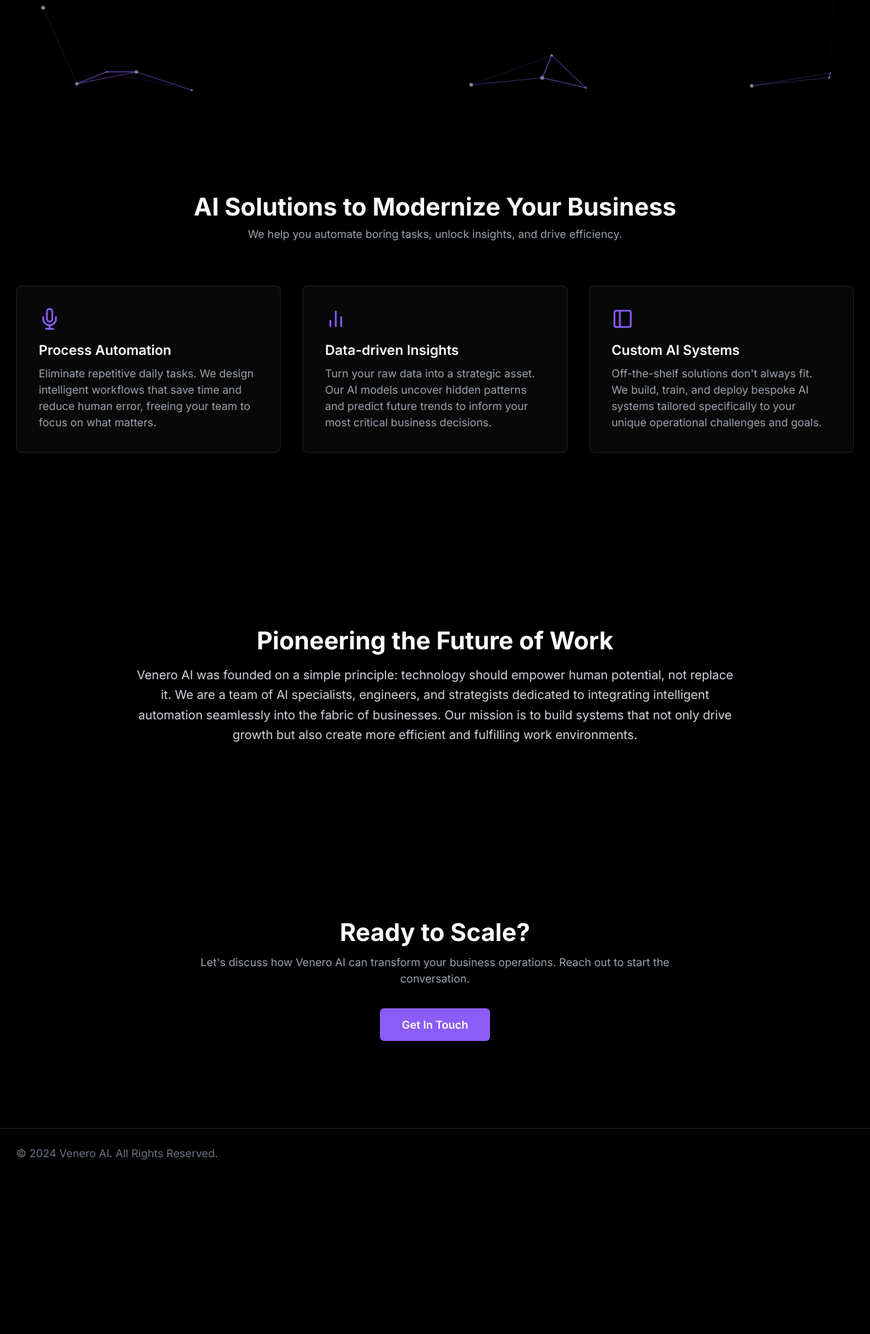
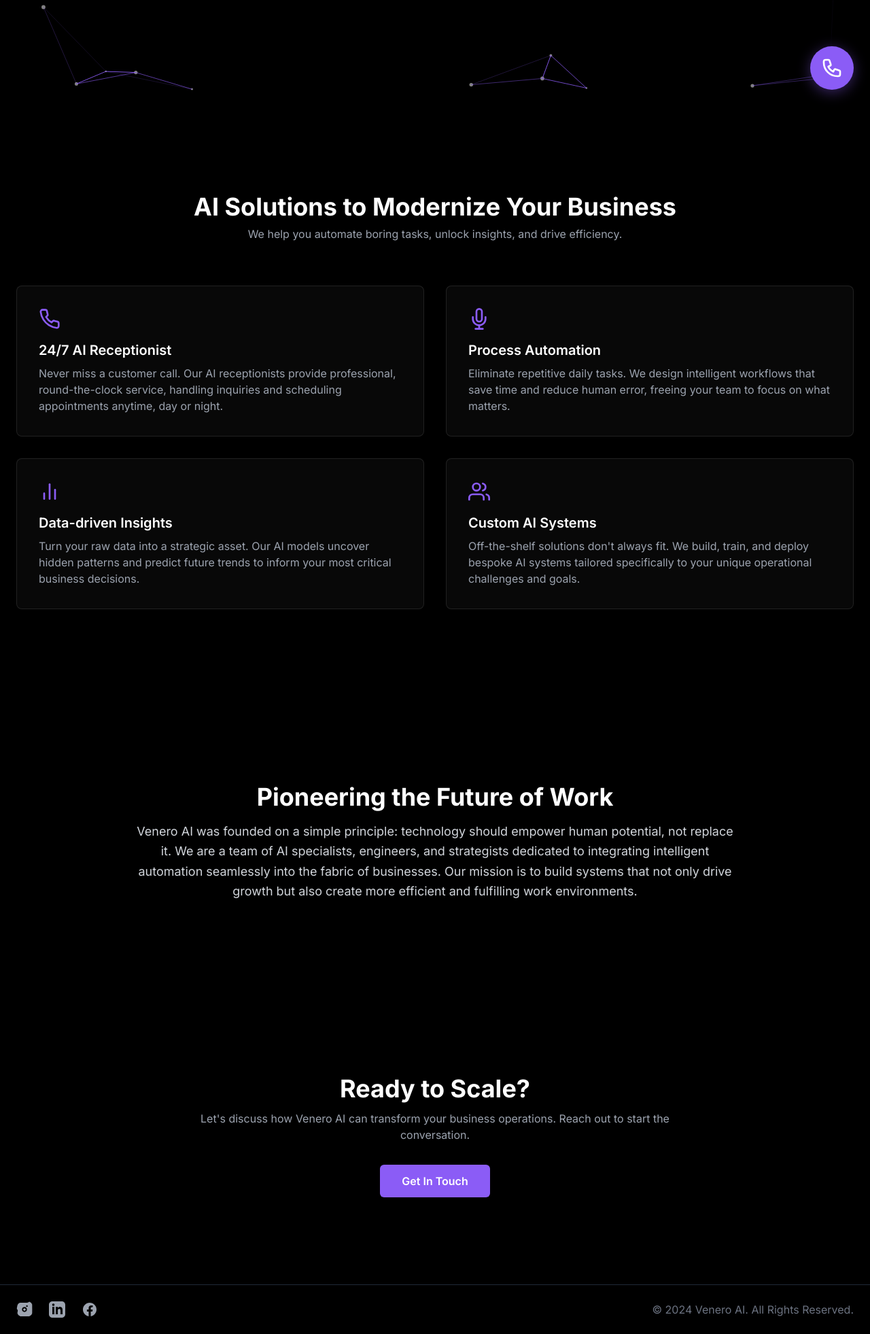
Before and after one commit to samarth-93/venero-ai-, a plain HTML site: page index.html in a window 1280 px wide. Shown: the part 644-2606 px from the top of the page at 68% size. Before the commit the page ends 2376 px from the top, so only its background shows below. Drawn offline with nearby package versions, Linux system fonts and the light colour scheme.

Commit message:
Add files via upload

```diff
--- a/index.html
+++ b/index.html
@@ -3,6 +3,7 @@
 <head>
     <meta charset="UTF-8">
     <meta name="viewport" content="width=device-width, initial-scale=1.0">
+    <meta name="description" content="Venero AI builds custom AI systems to automate tasks, drive efficiency, and scale your business. We specialize in process automation, data insights, and growth.">
     <title>Venero AI - Efficiency. Automation. Growth.</title>
     <script src="https://cdn.tailwindcss.com"></script>
     <link rel="preconnect" href="https://fonts.googleapis.com">
@@ -67,6 +68,14 @@
             background-color: #7c4dff; /* A slightly lighter violet */
             box-shadow: 0 0 20px rgba(139, 92, 246, 0.5);
         }
+        /* Chatbot button style */
+        #chat-bot-button {
+            background-color: var(--accent-color);
+            box-shadow: 0 4px 20px rgba(139, 92, 246, 0.4);
+        }
+        #chat-bot-button:hover {
+            background-color: #7c4dff;
+        }
     </style>
 </head>
 <body class="antialiased">
@@ -83,7 +92,7 @@
                     <a href="#about" class="text-gray-300 hover:text-white transition-colors">About</a>
                     <a href="#contact" class="text-gray-300 hover:text-white transition-colors">Contact</a>
                 </nav>
-                 <button id="mobile-menu-button" class="md-hidden text-white">
+                 <button id="mobile-menu-button" class="md:hidden text-white focus:outline-none">
                     <svg class="w-6 h-6" fill="none" stroke="currentColor" viewBox="0 0 24 24" xmlns="http://www.w3.org/2000/svg"><path stroke-linecap="round" stroke-linejoin="round" stroke-width="2" d="M4 6h16M4 12h16m-7 6h7"></path></svg>
                 </button>
             </div>
@@ -119,27 +128,35 @@
                     <h2 class="text-3xl md:text-4xl font-bold text-white">AI Solutions to Modernize Your Business</h2>
                     <p class="text-gray-400 mt-2 max-w-2xl mx-auto">We help you automate boring tasks, unlock insights, and drive efficiency.</p>
                 </div>
-                <div class="grid grid-cols-1 md:grid-cols-2 lg:grid-cols-3 gap-8">
-                    <!-- Service Card 1 -->
+                <div class="grid grid-cols-1 md:grid-cols-2 gap-8">
+                    <!-- Service Card 1: AI Receptionist -->
                     <div class="service-card p-8 rounded-lg scroll-reveal">
+                        <div class="mb-4">
+                             <svg xmlns="http://www.w3.org/2000/svg" width="32" height="32" viewBox="0 0 24 24" fill="none" stroke="var(--accent-color)" stroke-width="2" stroke-linecap="round" stroke-linejoin="round"><path d="M22 16.92v3a2 2 0 0 1-2.18 2 19.79 19.79 0 0 1-8.63-3.07 19.5 19.5 0 0 1-6-6 19.79 19.79 0 0 1-3.07-8.67A2 2 0 0 1 4.11 2h3a2 2 0 0 1 2 1.72 12.84 12.84 0 0 0 .7 2.81 2 2 0 0 1-.45 2.11L8.09 9.91a16 16 0 0 0 6 6l1.27-1.27a2 2 0 0 1 2.11-.45 12.84 12.84 0 0 0 2.81 .7A2 2 0 0 1 22 16.92z"></path></svg>
+                        </div>
+                        <h3 class="text-xl font-semibold text-white mb-2">24/7 AI Receptionist</h3>
+                        <p class="text-gray-400">Never miss a customer call. Our AI receptionists provide professional, round-the-clock service, handling inquiries and scheduling appointments anytime, day or night.</p>
+                    </div>
+                    <!-- Service Card 2 -->
+                    <div class="service-card p-8 rounded-lg scroll-reveal" style="transition-delay: 0.2s;">
                         <div class="mb-4">
                             <svg xmlns="http://www.w3.org/2000/svg" width="32" height="32" viewBox="0 0 24 24" fill="none" stroke="var(--accent-color)" stroke-width="2" stroke-linecap="round" stroke-linejoin="round"><path d="M12 1a3 3 0 0 0-3 3v8a3 3 0 0 0 6 0V4a3 3 0 0 0-3-3z"></path><path d="M19 10v2a7 7 0 0 1-14 0v-2"></path><line x1="12" y1="19" x2="12" y2="23"></line><line x1="8" y1="23" x2="16" y2="23"></line></svg>
                         </div>
                         <h3 class="text-xl font-semibold text-white mb-2">Process Automation</h3>
                         <p class="text-gray-400">Eliminate repetitive daily tasks. We design intelligent workflows that save time and reduce human error, freeing your team to focus on what matters.</p>
                     </div>
-                    <!-- Service Card 2 -->
-                    <div class="service-card p-8 rounded-lg scroll-reveal" style="transition-delay: 0.2s;">
+                    <!-- Service Card 3 -->
+                    <div class="service-card p-8 rounded-lg scroll-reveal" style="transition-delay: 0.4s;">
                          <div class="mb-4">
                             <svg xmlns="http://www.w3.org/2000/svg" width="32" height="32" viewBox="0 0 24 24" fill="none" stroke="var(--accent-color)" stroke-width="2" stroke-linecap="round" stroke-linejoin="round"><line x1="18" y1="20" x2="18" y2="10"></line><line x1="12" y1="20" x2="12" y2="4"></line><line x1="6" y1="20" x2="6" y2="14"></line></svg>
                         </div>
                         <h3 class="text-xl font-semibold text-white mb-2">Data-driven Insights</h3>
                         <p class="text-gray-400">Turn your raw data into a strategic asset. Our AI models uncover hidden patterns and predict future trends to inform your most critical business decisions.</p>
                     </div>
-                    <!-- Service Card 3 -->
-                    <div class="service-card p-8 rounded-lg scroll-reveal" style="transition-delay: 0.4s;">
+                    <!-- Service Card 4 -->
+                    <div class="service-card p-8 rounded-lg scroll-reveal" style="transition-delay: 0.6s;">
                         <div class="mb-4">
-                            <svg xmlns="http://www.w3.org/2000/svg" width="32" height="32" viewBox="0 0 24 24" fill="none" stroke="var(--accent-color)" stroke-width="2" stroke-linecap="round" stroke-linejoin="round"><rect x="3" y="3" width="18" height="18" rx="2" ry="2"></rect><line x1="9" y1="3" x2="9" y2="21"></line></svg>
+                            <svg xmlns="http://www.w3.org/2000/svg" width="32" height="32" viewBox="0 0 24 24" fill="none" stroke="var(--accent-color)" stroke-width="2" stroke-linecap="round" stroke-linejoin="round"><path d="M17 21v-2a4 4 0 0 0-4-4H5a4 4 0 0 0-4 4v2"></path><circle cx="9" cy="7" r="4"></circle><path d="M23 21v-2a4 4 0 0 0-3-3.87"></path><path d="M16 3.13a4 4 0 0 1 0 7.75"></path></svg>
                         </div>
                         <h3 class="text-xl font-semibold text-white mb-2">Custom AI Systems</h3>
                         <p class="text-gray-400">Off-the-shelf solutions don't always fit. We build, train, and deploy bespoke AI systems tailored specifically to your unique operational challenges and goals.</p>
@@ -166,7 +183,7 @@
                 <div class="text-center max-w-3xl mx-auto scroll-reveal">
                     <h2 class="text-3xl md:text-4xl font-bold text-white">Ready to Scale?</h2>
                     <p class="text-gray-400 mt-3 mb-8">Let's discuss how Venero AI can transform your business operations. Reach out to start the conversation.</p>
-                    <a href="mailto:samarth@aivenero.com,Rudraksh@aivenero.com" class="cta-button inline-block text-white font-semibold px-8 py-3 rounded-md">
+                    <a href="mailto:contact@aivenero.com" class="cta-button inline-block text-white font-semibold px-8 py-3 rounded-md">
                         Get In Touch
                     </a>
                 </div>
@@ -177,11 +194,39 @@
     <!-- Footer -->
     <footer class="border-t border-gray-800">
         <div class="container mx-auto px-6 py-6">
-            <div class="flex flex-col md:flex-row justify-between items-center text-center md:text-left">
-                <p class="text-gray-500">&copy; 2024 Venero AI. All Rights Reserved.</p>
+            <div class="flex flex-col md:flex-row justify-between items-center">
+                <div class="flex space-x-6 mb-4 md:mb-0">
+                    <!-- UPDATE THESE URLs with your actual profile links -->
+                    <a href="https://www.instagram.com/venero_ai/" target="_blank" rel="noopener noreferrer" class="text-gray-400 hover:text-[var(--accent-color)] transition-colors">
+                        <svg class="w-6 h-6" fill="currentColor" viewBox="0 0 24 24" aria-hidden="true"><path fill-rule="evenodd" d="M12.315 2c-4.04.004-4.88.018-6.602.092a5.843 5.843 0 00-4.21 4.21C1.41 7.93.096 11.233 1.49 12s.085 4.07.159 5.792a5.843 5.843 0 004.21 4.21c1.722.074 4.88.088 6.602.092 4.04-.004 4.88-.018 6.602-.092a5.843 5.843 0 004.21-4.21c.074-1.722.088-4.88.092-6.602s-.018-4.88-.092-6.602a5.843 5.843 0 00-4.21-4.21C17.195 2.018 14.035 2.004 12.315 2zM8.35 12c0-2.02 1.63-3.65 3.65-3.65s3.65 1.63 3.65 3.65-1.63 3.65-3.65 3.65S8.35 14.02 8.35 12zm8.47-5.1a1.2 1.2 0 11-2.4 0 1.2 1.2 0 012.4 0zM12 13.8c-1.01 0-1.8-.79-1.8-1.8s.79-1.8 1.8-1.8 1.8.79 1.8 1.8-.79 1.8-1.8 1.8z" clip-rule="evenodd" /></svg>
+                        <span class="sr-only">Instagram</span>
+                    </a>
+                    <a href="https://www.linkedin.com/in/venero-ai-16b848381/" target="_blank" rel="noopener noreferrer" class="text-gray-400 hover:text-[var(--accent-color)] transition-colors">
+                        <svg class="w-6 h-6" fill="currentColor" viewBox="0 0 24 24" aria-hidden="true"><path d="M19 0h-14c-2.761 0-5 2.239-5 5v14c0 2.761 2.239 5 5 5h14c2.762 0 5-2.239 5-5v-14c0-2.761-2.238-5-5-5zm-11 19h-3v-11h3v11zm-1.5-12.268c-.966 0-1.75-.79-1.75-1.764s.784-1.764 1.75-1.764 1.75.79 1.75 1.764-.783 1.764-1.75 1.764zm13.5 12.268h-3v-5.604c0-3.368-4-3.113-4 0v5.604h-3v-11h3v1.765c1.396-2.586 7-2.777 7 2.476v6.759z"/></svg>
+                        <span class="sr-only">LinkedIn</span>
+                    </a>
+                    <a href="https://www.facebook.com/profile.php?id=61579953512763" target="_blank" rel="noopener noreferrer" class="text-gray-400 hover:text-[var(--accent-color)] transition-colors">
+                         <svg class="w-6 h-6" fill="currentColor" viewBox="0 0 24 24" aria-hidden="true"><path d="M22 12c0-5.523-4.477-10-10-10s-10 4.477-10 10c0 4.99 3.657 9.128 8.438 9.878v-6.987h-2.54v-2.891h2.54v-2.205c0-2.508 1.492-3.89 3.777-3.89 1.094 0 2.238.195 2.238.195v2.46h-1.26c-1.243 0-1.63.771-1.63 1.562v1.875h2.775l-.443 2.891h-2.332v6.987c4.781-.75 8.438-4.888 8.438-9.878z"/></svg>
+                        <span class="sr-only">Facebook</span>
+                    </a>
+                </div>
+                <p class="text-gray-500 text-center md:text-right">&copy; 2024 Venero AI. All Rights Reserved.</p>
             </div>
         </div>
     </footer>
+
+    <!-- AI Receptionist Chat Button with Tooltip -->
+    <a href="https://elevenlabs.io/app/talk-to?agent_id=agent_3201k3wr9khbenhayxjnfq10n9cn" target="_blank" rel="noopener noreferrer" id="chat-bot-button" class="group fixed bottom-6 right-6 z-50 w-16 h-16 flex items-center justify-center rounded-full shadow-lg transition-transform duration-300 hover:scale-110">
+        <!-- Tooltip -->
+        <span class="absolute right-full mr-4 px-3 py-2 bg-gray-800 text-white text-sm rounded-md whitespace-nowrap opacity-0 group-hover:opacity-100 transition-opacity duration-300 pointer-events-none">
+            Call us right now
+            <span class="absolute top-1/2 -right-1 -translate-y-1/2 w-2 h-2 bg-gray-800 transform rotate-45"></span>
+        </span>
+        <!-- Phone Icon -->
+        <svg xmlns="http://www.w3.org/2000/svg" class="h-8 w-8 text-white" fill="none" viewBox="0 0 24 24" stroke="currentColor" stroke-width="2">
+            <path stroke-linecap="round" stroke-linejoin="round" d="M3 5a2 2 0 012-2h3.28a1 1 0 01.948.684l1.498 4.493a1 1 0 01-.502 1.21l-2.257 1.13a11.042 11.042 0 005.516 5.516l1.13-2.257a1 1 0 011.21-.502l4.493 1.498a1 1 0 01.684.949V19a2 2 0 01-2 2h-1C9.716 21 3 14.284 3 6V5z" />
+        </svg>
+    </a>
 
     <script>
         document.addEventListener('DOMContentLoaded', function() {
@@ -191,6 +236,7 @@
             mobileMenuButton.addEventListener('click', () => {
                 mobileMenu.classList.toggle('hidden');
             });
+            // Close menu when a link is clicked
             mobileMenu.addEventListener('click', (e) => {
                 if (e.target.tagName === 'A') {
                     mobileMenu.classList.add('hidden');
@@ -226,6 +272,7 @@
                 });
             }
             window.addEventListener('scroll', handleScrollAnimation);
+            // Run on load
             handleScrollAnimation();
 
             // --- Hero Canvas Particle Animation ---
@@ -233,14 +280,13 @@
             const ctx = canvas.getContext('2d');
             let particlesArray;
 
-            // Set canvas size
+            // Set canvas size and handle resize
             function setCanvasSize() {
                 canvas.width = window.innerWidth;
                 canvas.height = window.innerHeight;
             }
             setCanvasSize();
 
-            // Particle class
             class Particle {
                 constructor(x, y, directionX, directionY, size, color) {
                     this.x = x;
@@ -269,7 +315,6 @@
                 }
             }
 
-            // Create particle array
             function init() {
                 particlesArray = [];
                 let numberOfParticles = (canvas.height * canvas.width) / 9000;
@@ -284,7 +329,6 @@
                 }
             }
 
-            // Animation loop
             function animate() {
                 requestAnimationFrame(animate);
                 ctx.clearRect(0, 0, innerWidth, innerHeight);
@@ -295,7 +339,6 @@
                 connect();
             }
 
-            // Check if particles are close enough to draw a line between them
             function connect() {
                 let opacityValue = 1;
                 for (let a = 0; a < particlesArray.length; a++) {
@@ -304,7 +347,7 @@
                             ((particlesArray[a].y - particlesArray[b].y) * (particlesArray[a].y - particlesArray[b].y));
                         if (distance < (canvas.width / 7) * (canvas.height / 7)) {
                             opacityValue = 1 - (distance / 20000);
-                            ctx.strokeStyle = `rgba(139, 92, 246, ${opacityValue})`; // Use accent color for lines
+                            ctx.strokeStyle = `rgba(139, 92, 246, ${opacityValue})`;
                             ctx.lineWidth = 1;
                             ctx.beginPath();
                             ctx.moveTo(particlesArray[a].x, particlesArray[a].y);
@@ -315,7 +358,6 @@
                 }
             }
 
-            // Resize event
             window.addEventListener('resize', () => {
                 setCanvasSize();
                 init();
```
